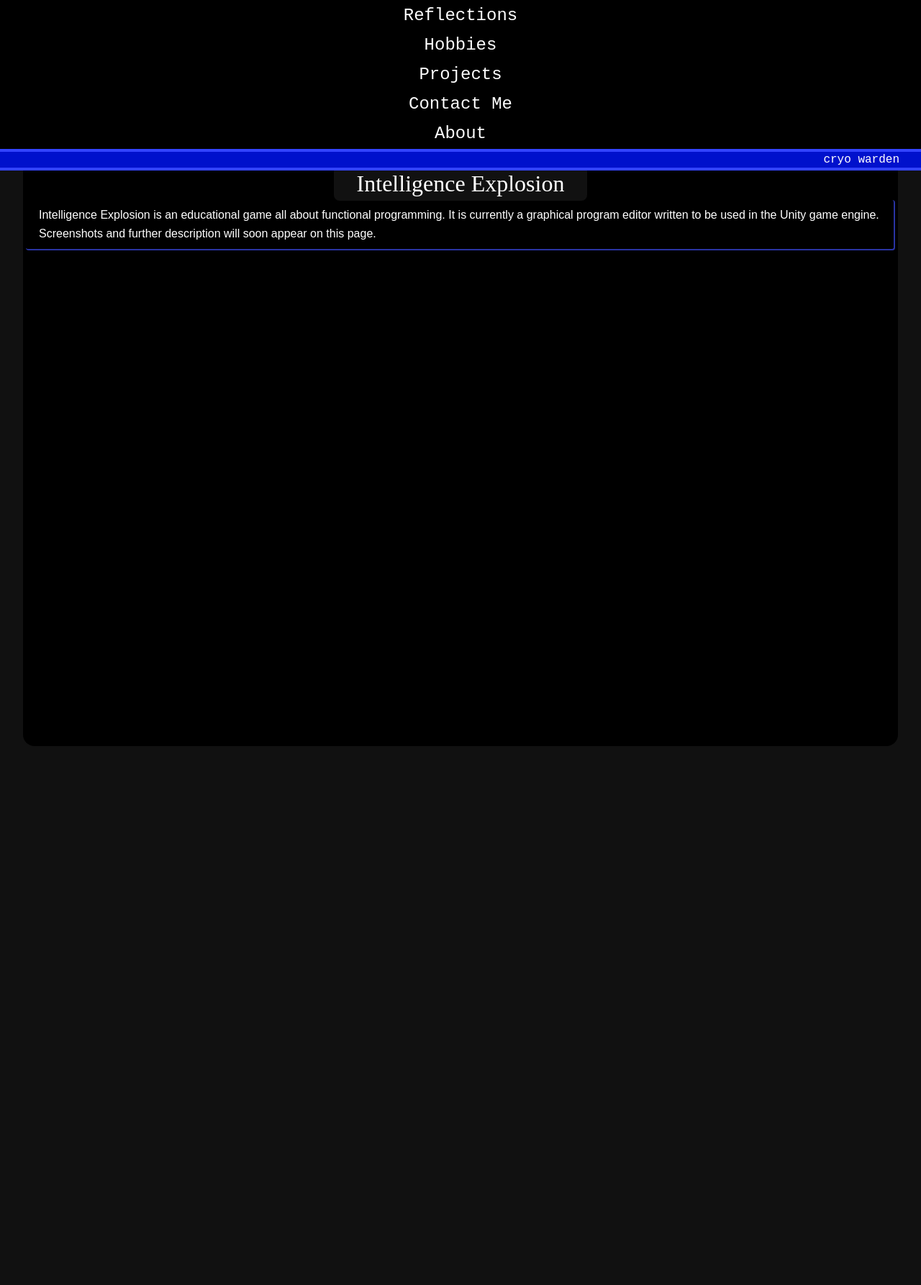
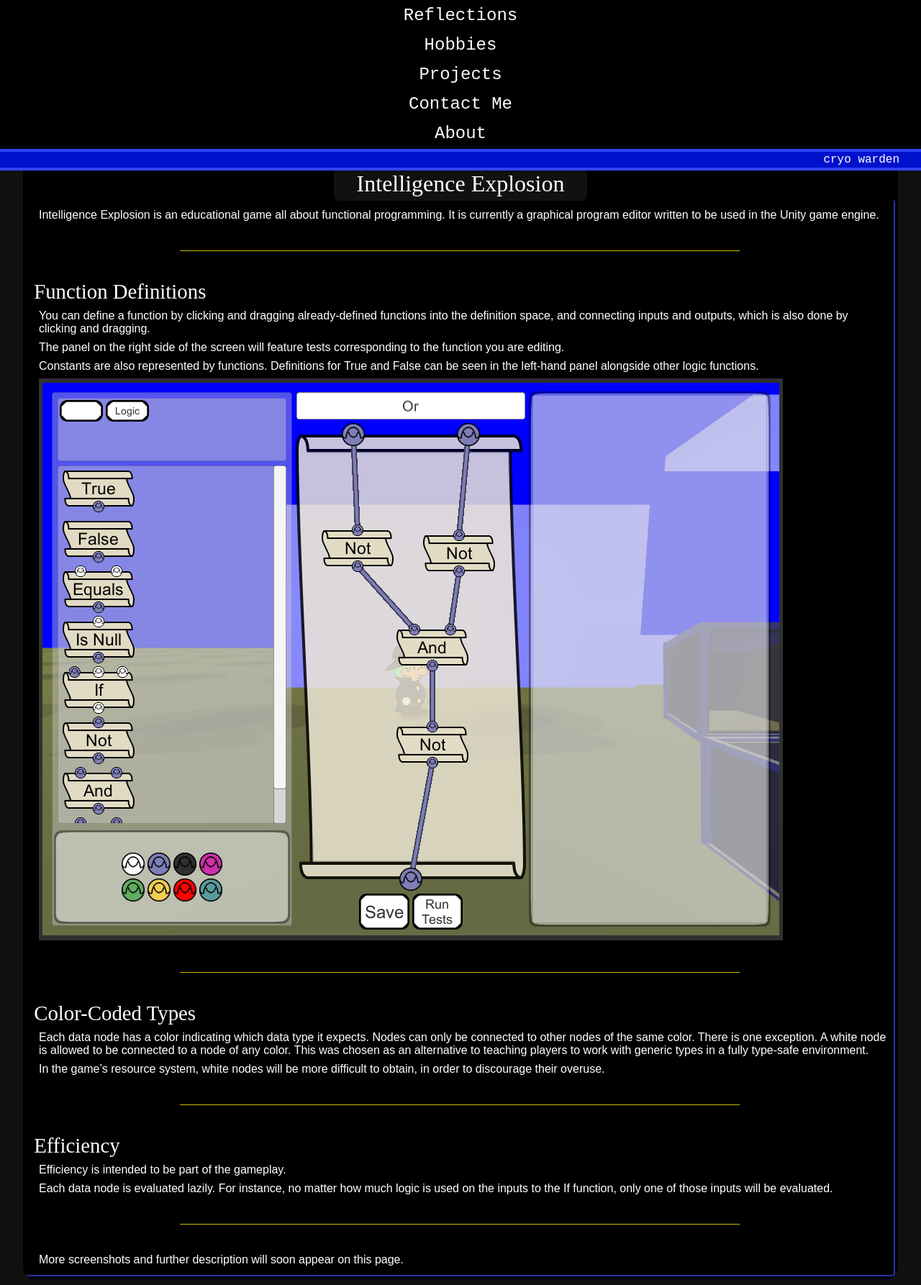
Before and after one commit to cryo-warden/cryo-warden.github.io, a Jekyll site: the page built from _projects/intelligence-explosion.md, in a window 1280 px wide. Shown: the whole page at 72% size. Built offline with Jekyll 4.4.1, drawn with Linux system fonts in a browser that asks for light colours; before the commit the page ends 1045 px from its top, so only the background shows below that.

Commit message:
expounded on a project

```diff
--- a/_projects/intelligence-explosion.md
+++ b/_projects/intelligence-explosion.md
@@ -6,4 +6,36 @@
 
 Intelligence Explosion is an educational game all about functional programming. It is currently a graphical program editor written to be used in the Unity game engine.
 
-Screenshots and further description will soon appear on this page.
+----
+
+### Function Definitions
+
+You can define a function by clicking and dragging already-defined functions into the definition space, and connecting inputs and outputs, which is also done by clicking and dragging.
+
+The panel on the right side of the screen will feature tests corresponding to the function you are editing.
+
+Constants are also represented by functions. Definitions for True and False can be seen in the left-hand panel alongside other logic functions.
+
+![a screenshot of the function-definition interface][interface-screenshot]
+
+----
+
+### Color-Coded Types
+
+Each data node has a color indicating which data type it expects. Nodes can only be connected to other nodes of the same color. There is one exception. A white node is allowed to be connected to a node of any color. This was chosen as an alternative to teaching players to work with generic types in a fully type-safe environment.
+
+In the game's resource system, white nodes will be more difficult to obtain, in order to discourage their overuse.
+
+----
+
+### Efficiency
+
+Efficiency is intended to be part of the gameplay.
+
+Each data node is evaluated lazily. For instance, no matter how much logic is used on the inputs to the If function, only one of those inputs will be evaluated.
+
+----
+
+More screenshots and further description will soon appear on this page.
+
+[interface-screenshot]: {{ '/assets/images/screenshots/intelligence-explosion/early-development/definition-interface.png' | relative_url }} "The function-definition interface at an early stage of development"
--- a/_sass/content.scss
+++ b/_sass/content.scss
@@ -67,6 +67,10 @@
   }
 }
 
+img {
+  max-width: 100%;
+}
+
 hr {
   margin: 40px auto;
   width: 500px;
```
Also changed, not shown: assets/images/screenshots/intelligence-explosion/early-development/definition-interface.png (added).
